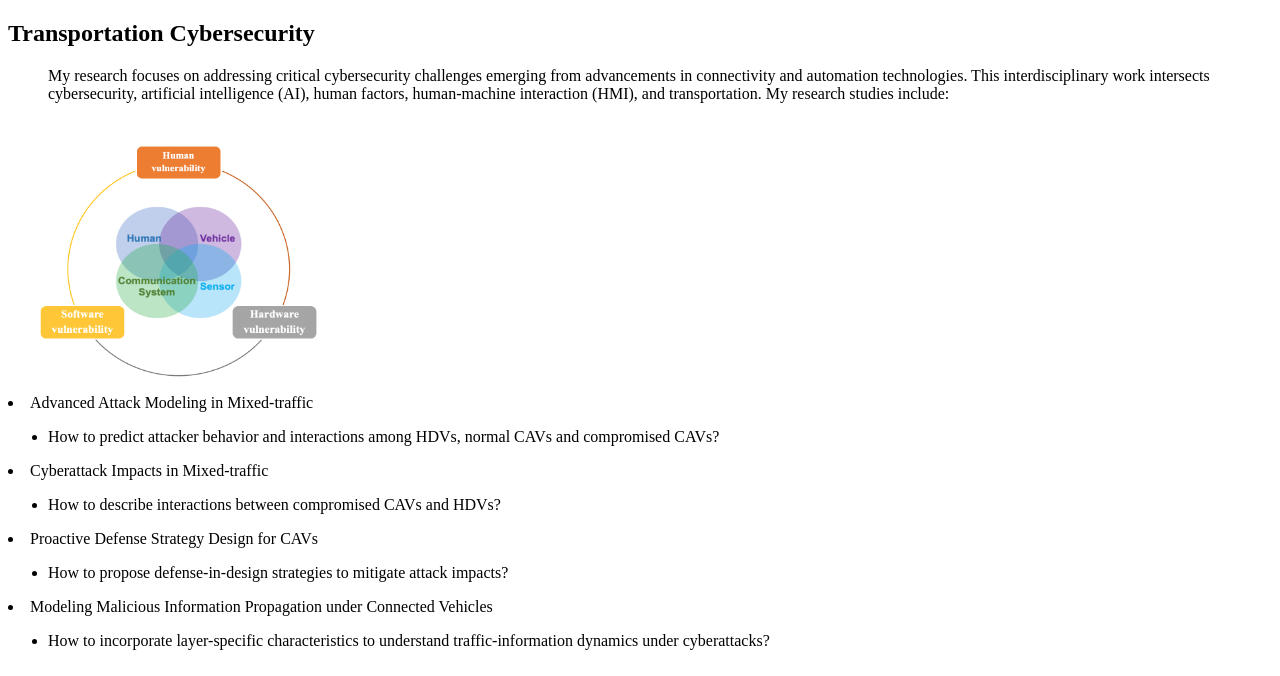
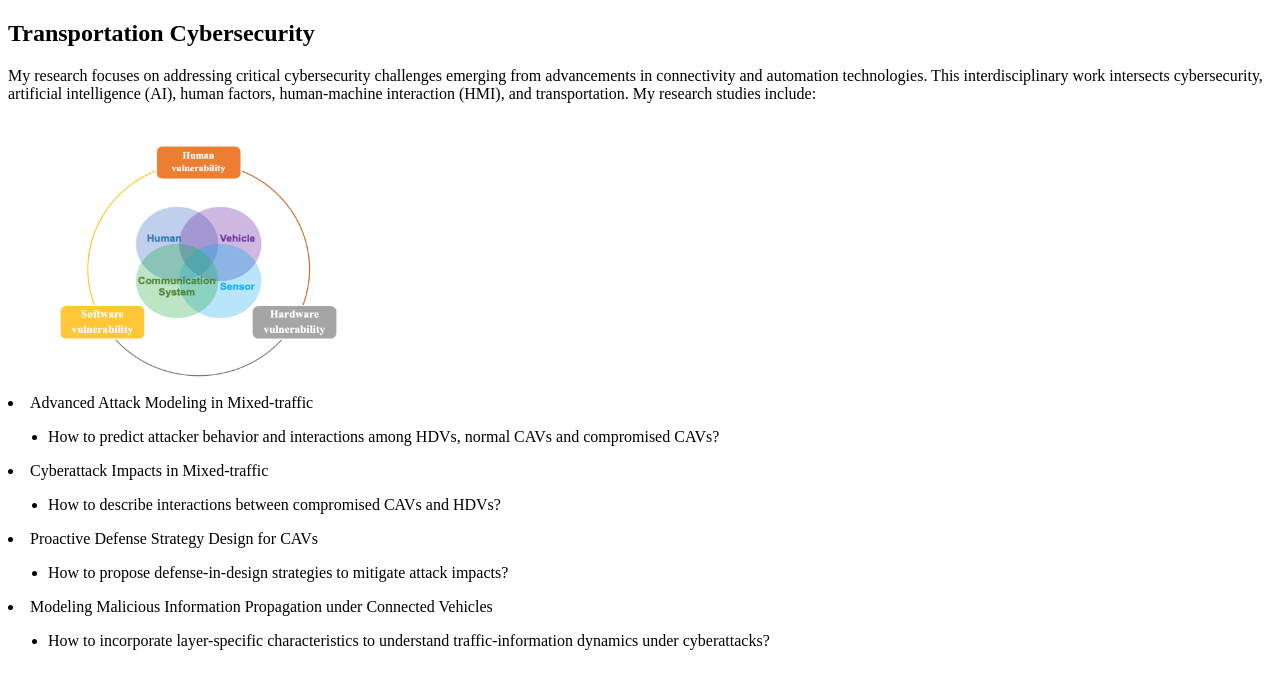
Before and after one commit to YangjiaoChen/YangjiaoChen.github.io, a Jekyll site: the page built from research.html, in a window 1280 px wide. Shown: the part 108-784 px from the top of the page. Built offline with Jekyll 4.4.1, drawn with Linux system fonts in a browser that asks for light colours; grey boxes are pictures that could not be loaded.

Commit message:
Update research.html

```diff
--- a/research.html
+++ b/research.html
@@ -78,15 +78,15 @@ title: "Yangjiao Chen:research"
  <div class="row">
   <div class="col-sm-5">
       <h2> <b> Transportation Cybersecurity </b> </h2>
-	  <ul>
+
       <p> My research focuses on addressing critical cybersecurity challenges emerging from advancements in connectivity and automation technologies. This interdisciplinary work intersects cybersecurity, artificial intelligence (AI), human factors, human-machine interaction (HMI), and transportation.
 	My research studies include:
     </p>
-	 </ul>
+
   </div>
 <div class="col-sm-5">
     <img src="imgs/dimensions.png"  width="280"
-         height="235" style="margin-top: 25px; margin-bottom: 15px ; margin-left: 30px" >
+         height="235" style="margin-top: 25px; margin-bottom: 15px ; margin-left: 50px" >
   </div>
 </div>
 
```
